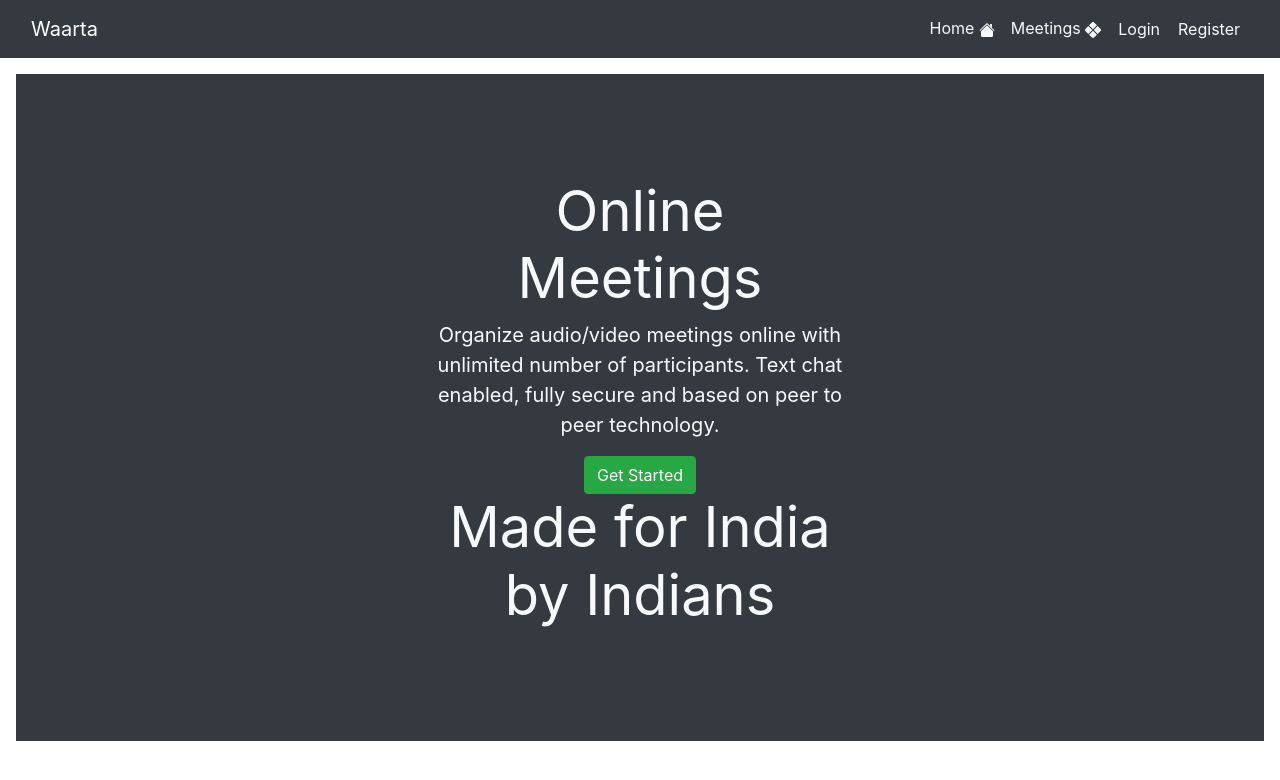
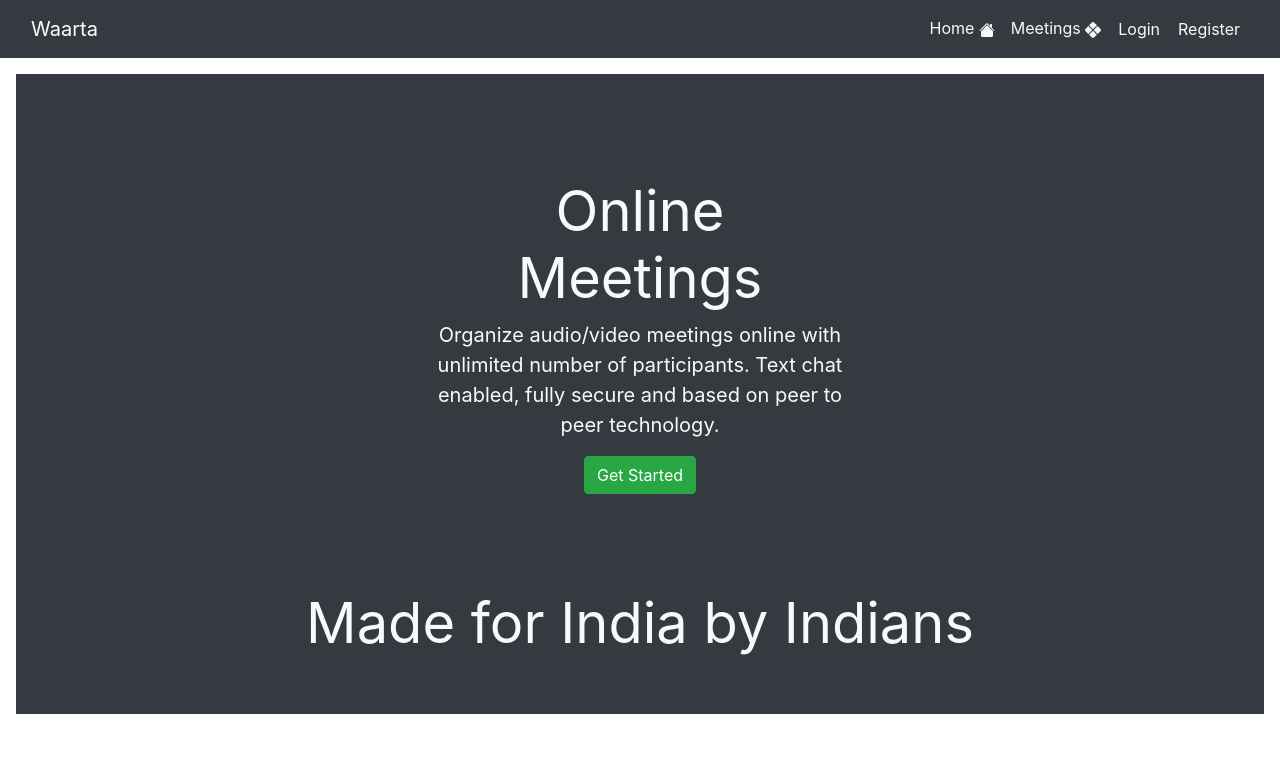
Before and after one commit to rudrasofttech/Bolo, a React (Create React App) app in the folder Bolo/ClientApp/: page / in a window 1280 px wide. Shown: the top 780 px of the page. Built offline with nearby package versions, Linux system fonts and the light colour scheme.

Commit message:
Home text change, Meeting myself video drag merge and change, notify text bg change

```diff
--- a/Bolo/ClientApp/src/components/Home.js
+++ b/Bolo/ClientApp/src/components/Home.js
@@ -34,8 +34,11 @@ export class Home extends Component {
                             peer to peer technology.</p>
                         <Link className="btn btn-success" to="/meetings">Get Started</Link>
 
-                        <h1 className="display-4 font-weight-normal">Made for India by Indians</h1>
+
                     </div>
+                    <div className="col-md-7 mx-auto my-5">
+                        <h1 className="display-4 mt-5 font-weight-normal">Made for India by Indians</h1>
+                        </div>
                 </div>
 
             </>
--- a/Bolo/ClientApp/src/components/Meeting.js
+++ b/Bolo/ClientApp/src/components/Meeting.js
@@ -873,11 +873,11 @@ export class Meeting extends Component {
                     <BsMic />
                 </button>
             );
-
-        let myv =
-          this.myself.videoCapable && this.mystream !== null ? (
+        let myv = this.mystream !== null ? <video id="myvideo" muted="muted" playsInline ></video> : <></>;
+        let myvcontainer =
+            this.myself.videoCapable ? (
                 <div className={myvclass} onMouseDown={this.handleDrag}>
-              <video id="myvideo" muted="muted" playsInline></video>
+                    {myv}
                     <span className="ctrl">
                         {videotoggleele}
                         {audiotoggleele}
@@ -898,7 +898,7 @@ export class Meeting extends Component {
         } else { return null; }
     }
 
-    handleDrag = (event)=> {
+    handleDrag = (event) => {
         const { target, clientX, clientY } = event;
         const { left, top } = target.getBoundingClientRect();
         const shiftX = clientX - left;
--- a/Bolo/ClientApp/src/custom.css
+++ b/Bolo/ClientApp/src/custom.css
@@ -311,7 +311,7 @@ code {
 
         #msgcont > #msglist > li.notify > span {
             text-transform: capitalize;
-            background-color: #FFF3CD;
+            /*background-color: #FFF3CD;*/
         }
 
         #msgcont > #msglist > li.receive > span {
```
Lines whose indentation alone changed are shown as unchanged.
